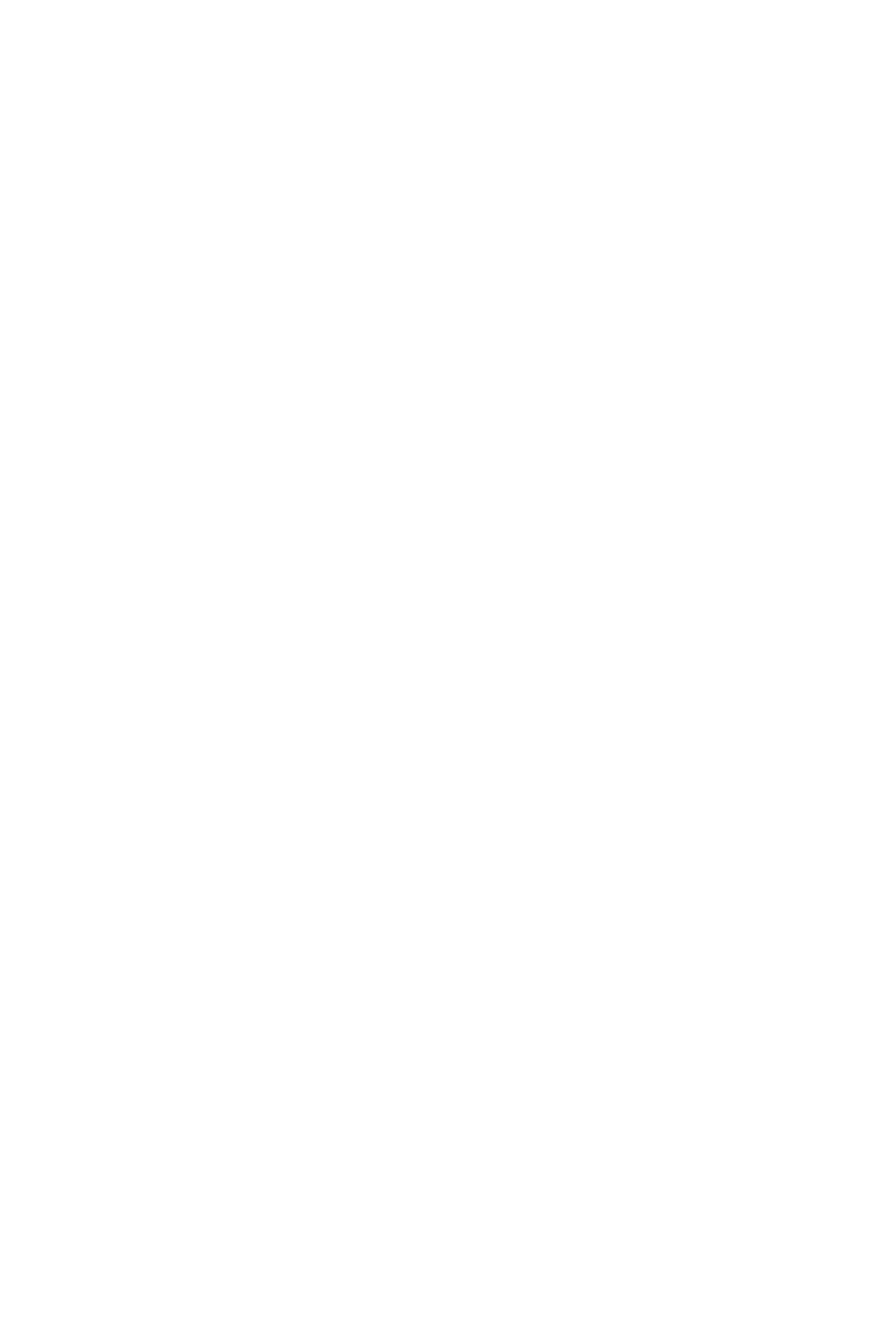
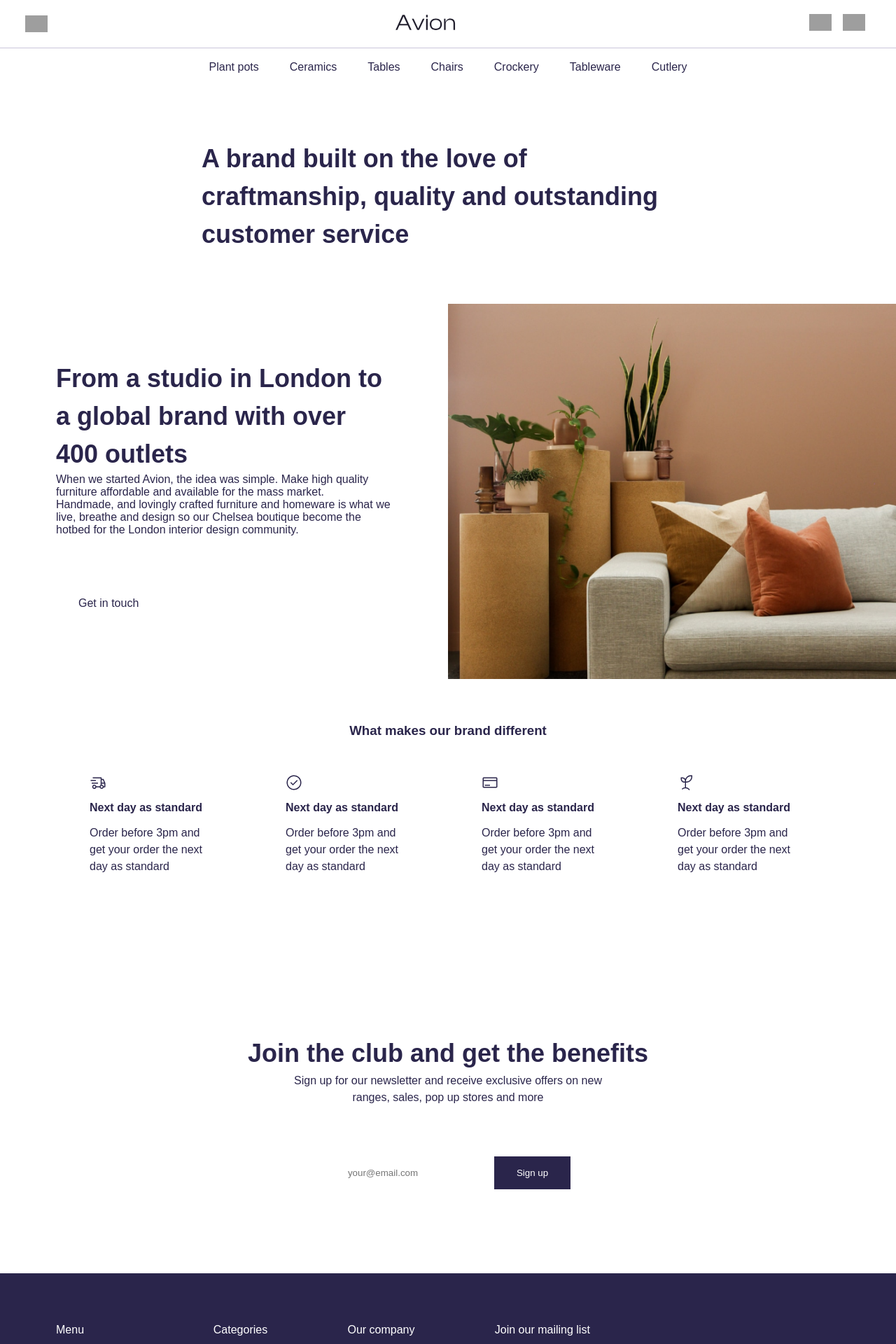
Before and after one commit to gkartsivadze/furniture_advanced, a React (Vite) app: page /about in a window 1280 px wide. Before the commit this address had no page. Shown: the top 1920 px of the page at 70% size. Before the commit the page ends 800 px from the top, so only its background shows below. Built offline with nearby package versions, Linux system fonts and the light colour scheme; grey boxes are pictures that could not be loaded; a web font is replaced by a local one.

Commit message:
Added about section. Rearranged style and component files

```diff
--- a/src/components/Footer.jsx
+++ b/src/components/Footer.jsx
@@ -1,6 +1,7 @@
  import TextInput from "./TextInput"
 
 import { socialNetworks } from "../data/featuredData.json"
+import { Link } from "react-router-dom"
 
 export default function Footer() {
     return (
@@ -25,7 +26,7 @@ export default function Footer() {
                 </ul>
                 <ul>
                     <li>Our company</li>
-                    <li><a href="#">About us</a></li>
+                    <li><Link to="about">About us</Link></li>
                     <li><a href="#">Vacancies</a></li>
                     <li><a href="#">Contact us</a></li>
                     <li><a href="#">Privacy</a></li>
--- /dev/null
+++ b/src/components/GetInTouch.jsx
@@ -0,0 +1,15 @@
+import backImage from "../../public/back.png"
+
+export default function GetInTouch() {
+    return (
+        <section id="get_in_touch_section">
+            <div className="left">
+                <h1>From a studio in London to a global brand with over 400 outlets</h1>
+                <p>When we started Avion, the idea was simple. Make high quality furniture affordable and available for the mass market.</p>
+                <p>Handmade, and lovingly crafted furniture and homeware is what we live, breathe and design so our Chelsea boutique become the hotbed for the London interior design community.</p>
+                <button className="btn">Get in touch</button>
+            </div>
+            <img src={backImage} alt="" />
+        </section>
+    )
+};
--- a/src/components/ProductCard.jsx
+++ b/src/components/ProductCard.jsx
@@ -1,14 +1,12 @@
 import { Link } from "react-router-dom";
 
-export default function ProductCard({id, type, image, name, price}) {
+export default function ProductCard({ id, type, image, name, price }) {
 
     return (
         <Link className={`product_card ${type}`} to={"/product_page/" + id}>
-            <div>
-                <img src={image} alt="" />
-                <h4>{name}</h4>
-                <p className="bl">£{price}</p>
-            </div>
+            <img src={image} alt="" />
+            <h4>{name}</h4>
+            <p className="bl">£{price}</p>
         </Link>
     )
 }
--- /dev/null
+++ b/src/directions/AboutPage/AboutPage.jsx
@@ -0,0 +1,18 @@
+import FeaturedCardSection from '../../components/FeaturedCardSection';
+import GetInTouch from '../../components/GetInTouch';
+import SignUpSection from '../../components/SignUpSection';
+
+import '../../styling/about.scss'
+
+export default function AboutPage() {
+    return (
+        <main>
+            <section id="header_container">
+                <h1>A brand built on the love of craftmanship, quality and outstanding customer service</h1>
+            </section>
+            <GetInTouch />
+            <FeaturedCardSection />
+            <SignUpSection />
+        </main>
+    )
+}
--- a/src/directions/Homepage/Home.jsx
+++ b/src/directions/Homepage/Home.jsx
@@ -2,12 +2,11 @@ import Hero from "../../components/Hero"
 import ProductListSection from "../../components/ProductListSection"
 import FeaturedCardSection from "../../components/FeaturedCardSection"
 import SignUpSection from "../../components/SignUpSection"
+import GetInTouch from "../../components/GetInTouch"
 
 import {  products } from "../../data/featuredData.json"
 
-import backImage from "../../../public/back.png"
-
-import '../../home.scss'
+import '../../styling/home.scss'
 
 export default function Home() {
 
@@ -20,15 +19,7 @@ export default function Home() {
       <ProductListSection name="New ceramics" data={products} />
       <ProductListSection name="Our popular products" data={products.filter(x => x.popular == true)} />
       <SignUpSection />
-      <section id="get_in_touch_section">
-          <div className="left">
-            <h1>From a studio in London to a global brand with over 400 outlets</h1>
-            <p>When we started Avion, the idea was simple. Make high quality furniture affordable and available for the mass market.</p>
-            <p>Handmade, and lovingly crafted furniture and homeware is what we live, breathe and design so our Chelsea boutique become the hotbed for the London interior design community.</p>
-            <button className="btn">Get in touch</button>
-          </div>
-          <img src={backImage} alt="" />
-      </section>
+      <GetInTouch />
     </main>
   )
 }
--- a/src/directions/ProductPage/ProductPage.jsx
+++ b/src/directions/ProductPage/ProductPage.jsx
@@ -7,7 +7,7 @@ import ProductListSection from '../../components/ProductListSection';
 import FeaturedCardSection from "../../components/FeaturedCardSection";
 import SignUpSection from "../../components/SignUpSection";
 
-import "../../product.scss"
+import "../../styling/product.scss"
 
 export default function ProductPage() {
     const { productId } = useParams();
--- a/src/main.jsx
+++ b/src/main.jsx
@@ -5,8 +5,9 @@ import { BrowserRouter, Route, Routes, useLocation } from 'react-router-dom'
 import App from './App.jsx'
 import Home from './directions/Homepage/Home.jsx'
 import ProductPage from './directions/ProductPage/ProductPage.jsx'
+import AboutPage from './directions/AboutPage/AboutPage.jsx'
 
-import './index.scss'
+import './styling/index.scss'
 
 const ScrollToTopOnRouteChange = () => {
   const location = useLocation();
@@ -26,6 +27,8 @@ ReactDOM.createRoot(document.getElementById('root')).render(
         <Route path="/" element={<App />}>
           <Route index element={<Home />} />
           <Route path="product_page/:productId" element={<ProductPage />} />
+          <Route path="product_page/:productId" element={<ProductPage />} />
+          <Route path="about" element={<AboutPage />} />
         </Route>
       </Routes>
     </BrowserRouter>
--- /dev/null
+++ b/src/styling/about.scss
@@ -0,0 +1,8 @@
+#header_container {
+    height: auto;
+    h1 {
+        padding-block: 4.5rem;
+        margin-inline: auto;
+        width: min(44rem, 100%);
+    }
+}
--- a/src/home.scss
+++ b/src/styling/home.scss
@@ -1,7 +1,3 @@
-#welcome_section {
-    height: max(40rem, 100vh);
-}
-
 .hero_top {
     display: flex;
     justify-content: center;
@@ -17,7 +13,7 @@
     color: var(--white);
     img {
         object-fit: cover;
-        height: max(40rem, 80vh);
+        height: clamp(40rem, 80vh, 50rem);
     }
     .left {
         display: flex;
--- a/src/index.scss
+++ b/src/styling/index.scss
@@ -64,9 +64,9 @@ button, input[type="button"] {
     cursor: pointer;
 }
 
-.product_card.portrait {
+.product_card {
     img {
-        margin-bottom: 1.5rem;
+        height: 20rem;
     }
 }
 
@@ -264,6 +264,7 @@ section {
     box-sizing: border-box;
 
     &:nth-of-type(1) {
+        height: clamp(50rem, 100vh, 60rem);
         padding-top: 8rem;
     }
 }
@@ -289,6 +290,10 @@ a {
     section {
         padding-inline: 1rem;
     }
+    .featured_card {
+        width: auto;
+        padding-inline: 1rem;
+    }
 }
 
 @media (max-width: 700px) {
--- a/src/product.scss
+++ b/src/styling/product.scss
@@ -2,7 +2,6 @@
     display: flex;
     align-items: center;
     gap: 4rem;
-    height: max(40rem, 100vh);
 
     padding-inline: 0;
 
```
